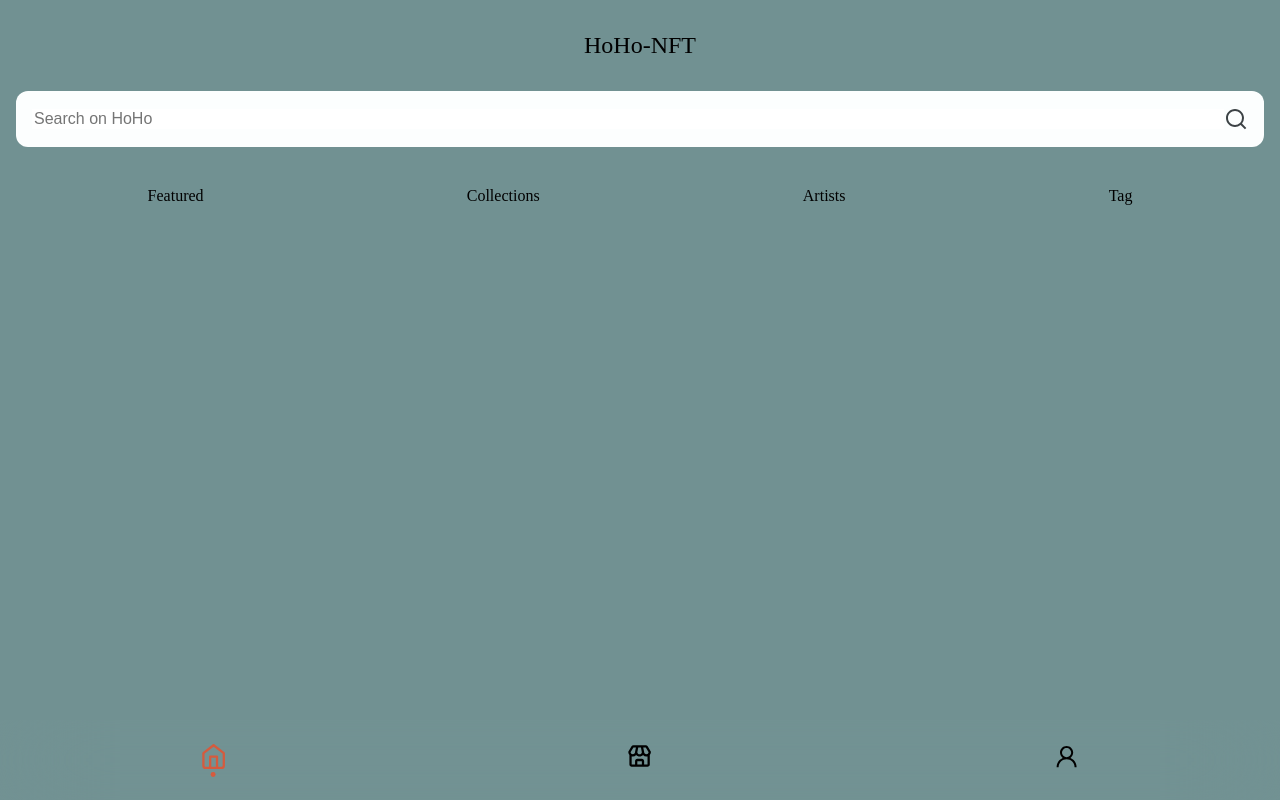
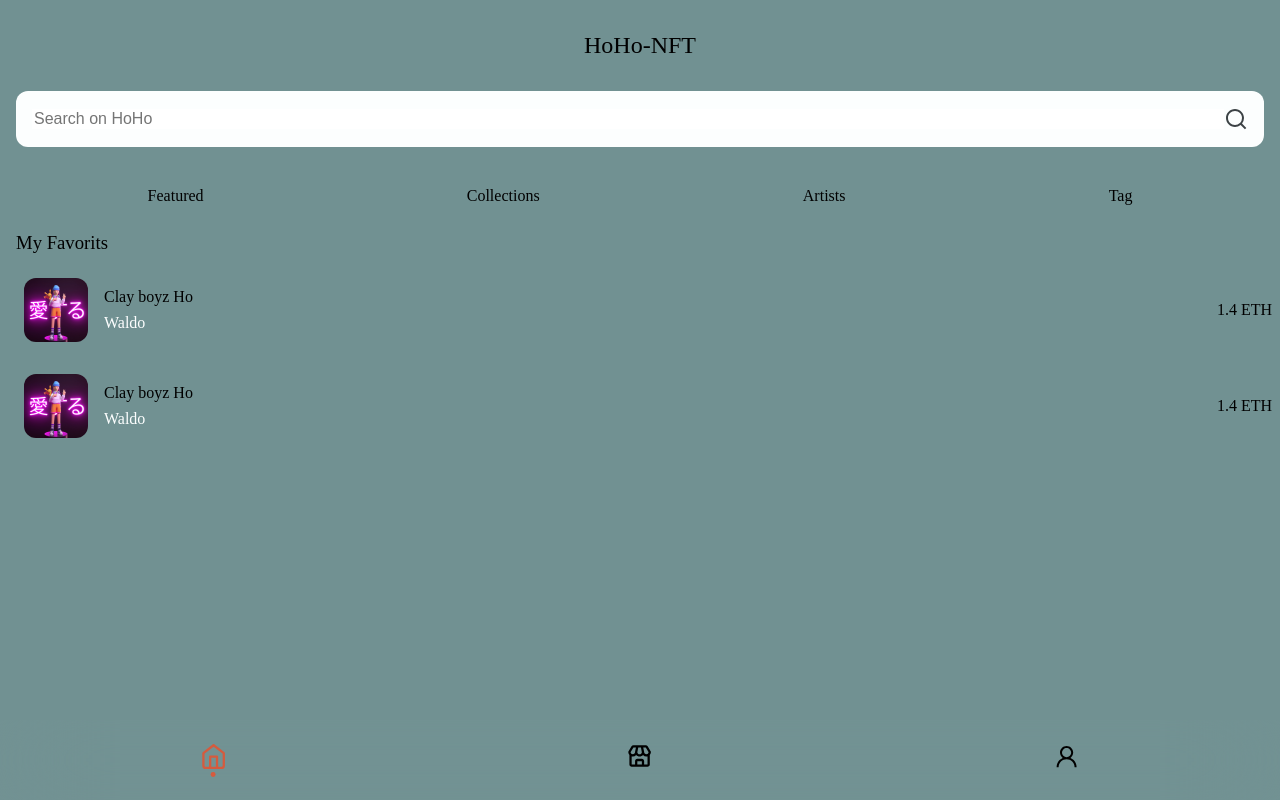
Before and after one commit to gurgen-baghdasaryan/react-nft, a React (Create React App) app: page / in a window 1280 px wide. Built offline with nearby package versions, Linux system fonts and the light colour scheme.

Commit message:
working on MyFavorite component

```diff
--- a/src/App.js
+++ b/src/App.js
@@ -1,5 +1,4 @@
 import {  Route, Routes } from 'react-router-dom';
-import colors from './assets/colors';
 import styled from 'styled-components';
 import Home from './components/Home'
 import NavMenu from './components/NavMenu'
--- a/src/components/Home.js
+++ b/src/components/Home.js
@@ -1,10 +1,12 @@
 import React from 'react'
+
 import colors from '../assets/colors';
 import styled from "styled-components";
 import Searchstyle from './styled/Searchstyle';
 import Tabstyle from './styled/Tabstyle';
 
 import FeaturedTab from './FeaturedTab'
+import MyFavorits from './MyFavorits';
 
 
 const tabs = [
@@ -44,6 +46,7 @@ const Home = () => {
             <Title>HoHo-NFT</Title>
             <Searchstyle />
             <Tabstyle tabs={tabs} />
+            <MyFavorits />
         </HomeEl>
     )
 }
--- a/src/components/MyFavorits.js
+++ b/src/components/MyFavorits.js
@@ -6,13 +6,79 @@ import bidImage from '../assets/img/bidImage.png'
 import colors from "../assets/colors";
 import Img from "./styled/Imgstyles";
 
+const MyBidsListEl = styled.div`
+  padding: 0 1rem;
+  margin-top: 1rem;
+`;
 
-function MyFavorits() {
-    return (
-        <div>
+const Title = styled.h3`
+  font-weight: 500;
+  margin-bottom: 1rem;
+`;
+const ItemList = styled.div`
+  display: flex;
+  flex-direction: column;
+  row-gap: 1rem;
+`;
 
-        </div>
-    )
+const BidItemEl = styled.span`
+  display: flex;
+  padding: 0.5rem;
+  cursor: pointer;
+  width: 100%;
+  align-items: center;
+  transition-property: background-color, border-radius;
+  transition-duration: 0.5s;
+  &:hover {
+    background-color: ${colors.GrayBorder};
+    border-radius: 12px;
+  }
+`;
+
+const BidData = styled.span`
+  margin-left: 1rem;
+  display: flex;
+  flex: 1;
+  flex-direction: column;
+  row-gap: 0.5rem;
+  justify-content: center;
+`;
+
+const BTitle = styled.span`
+  font-weight: 500;
+`;
+
+const BDes = styled.span`
+  color: ${colors.Gray};
+`;
+
+const BidAmount = styled.span`
+  font-weight: 500;
+`;
+
+function BidItem() {
+  return (
+    <BidItemEl>
+      <Img width="4rem" height="4rem" borderRadius="12px" src={bidImage} />
+      <BidData>
+        <BTitle>Clay boyz Ho</BTitle>
+        <BDes>Waldo</BDes>
+      </BidData>
+      <BidAmount>1.4 ETH</BidAmount>
+    </BidItemEl>
+  );
+}
+
+ function MyFavorits() {
+  return (
+    <MyBidsListEl>
+      <Title>My Favorits</Title>
+      <ItemList>
+        <BidItem />
+        <BidItem />
+      </ItemList>
+    </MyBidsListEl>
+  );
 }
 
 export default MyFavorits
```
